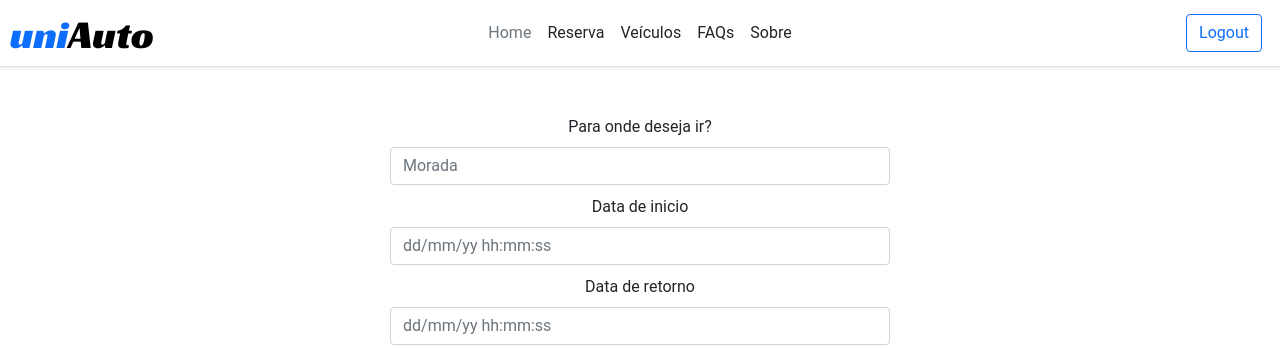
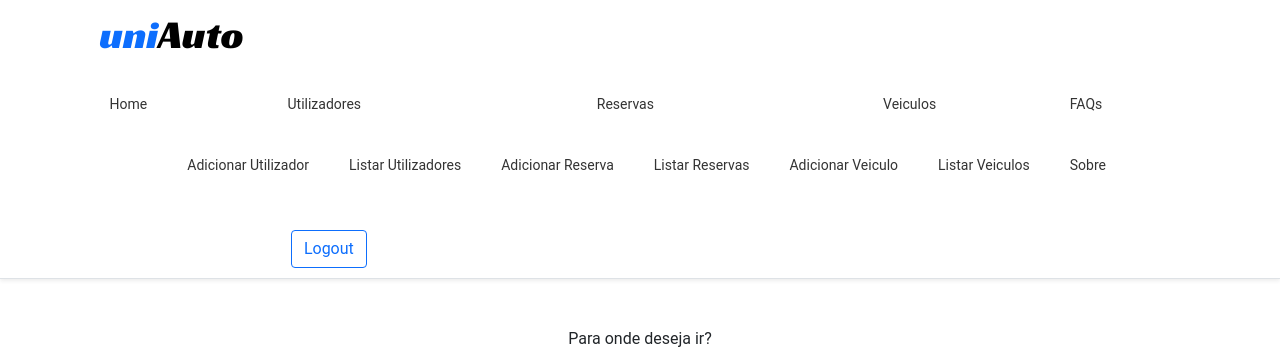
Before and after one commit to Bullmast/UniAuto, a React (Create React App) app in the folder src/webapp/: page /reservas in a window 1280 px wide. Shown: the top 349 px of the page. Built offline with nearby package versions, Linux system fonts and the light colour scheme; no server answers.

Commit message:
primeiro commit

```diff
--- a/src/webapp/src/App.css
+++ b/src/webapp/src/App.css
@@ -80,3 +80,37 @@
     transform: rotate(360deg);
   }
 }
+
+header{
+  top:0; left:0; right:0;
+  background: white;
+  box-shadow: 0 5px 10px rgba(0,0,0,.1);
+  padding: 0px 7%;
+  display: flex;
+  align-items: center;
+  justify-content: space-between;
+  z-index: 1000;
+}
+
+header .navbar ul{
+  list-style: none;
+  padding:0;
+}
+
+header .navbar ul li{
+  position: relative;
+  float: left;
+}
+
+header .navbar ul li a{
+  font-size: 14px;
+  padding: 20px;
+  color: #333;
+  display: block;
+  text-decoration: none;
+}
+
+header .navbar ul li a:hover{
+  background: #333;
+  color: #fff;
+}
--- a/src/webapp/src/Header.js
+++ b/src/webapp/src/Header.js
@@ -6,20 +6,38 @@ import { Link } from "react-router-dom";
 class Header extends Component {
     render() {
         return (
-             <header
+            <header
                 className="shadow-sm d-flex flex-wrap align-items-center justify-content-center justify-content-md-between py-0 mb-4 border-bottom">
                 <a href="/" className="d-flex align-items-center col-md-3 mb-2 mb-md-0 text-dark text-decoration-none">
                     <h1 id="uni"> uni </h1>
                     <h1 id="auto">Auto </h1>
                 </a>
 
-                <ul className="nav col-12 col-md-auto mb-2 justify-content-center mb-md-0">
-                    <li><Link to="/" className="nav-link px-2 link-secondary">Home</Link></li>
-                    <li><Link to="/reservas" className="nav-link px-2 link-dark">Reserva</Link></li>
-                    <li><Link to="/veiculos" className="nav-link px-2 link-dark">Veículos</Link></li>
-                    <li><a href="#" className="nav-link px-2 link-dark">FAQs</a></li>
-                    <li><a href="#" className="nav-link px-2 link-dark">Sobre</a></li>
-                </ul>
+                <nav class="navbar">
+                    <ul>
+                        <li><a href="#">Home</a></li>
+                        <li><a href="#">Utilizadores</a>
+                            <ul>
+                                <li><a href="/">Adicionar Utilizador</a></li>
+                                <li><a href="/listuser">Listar Utilizadores</a></li>
+                            </ul>
+                        </li>
+                        <li><a href="#">Reservas</a>
+                            <ul>
+                                <li><a href="/reservas">Adicionar Reserva</a></li>
+                                <li><a href="/reservas">Listar Reservas</a></li>
+                            </ul>
+                        </li>
+                        <li><a href="#">Veiculos</a>
+                            <ul>
+                                <li><a href="/veiculos">Adicionar Veiculo</a></li>
+                                <li><a href="/listvehicle">Listar Veiculos</a></li>
+                            </ul>
+                        </li>
+                        <li><a href="#">FAQs</a></li>
+                        <li><a href="#">Sobre</a></li>
+                    </ul>
+                </nav>
 
                 <div className="col-md-3 text-end">
                     <a href="logout">
```
